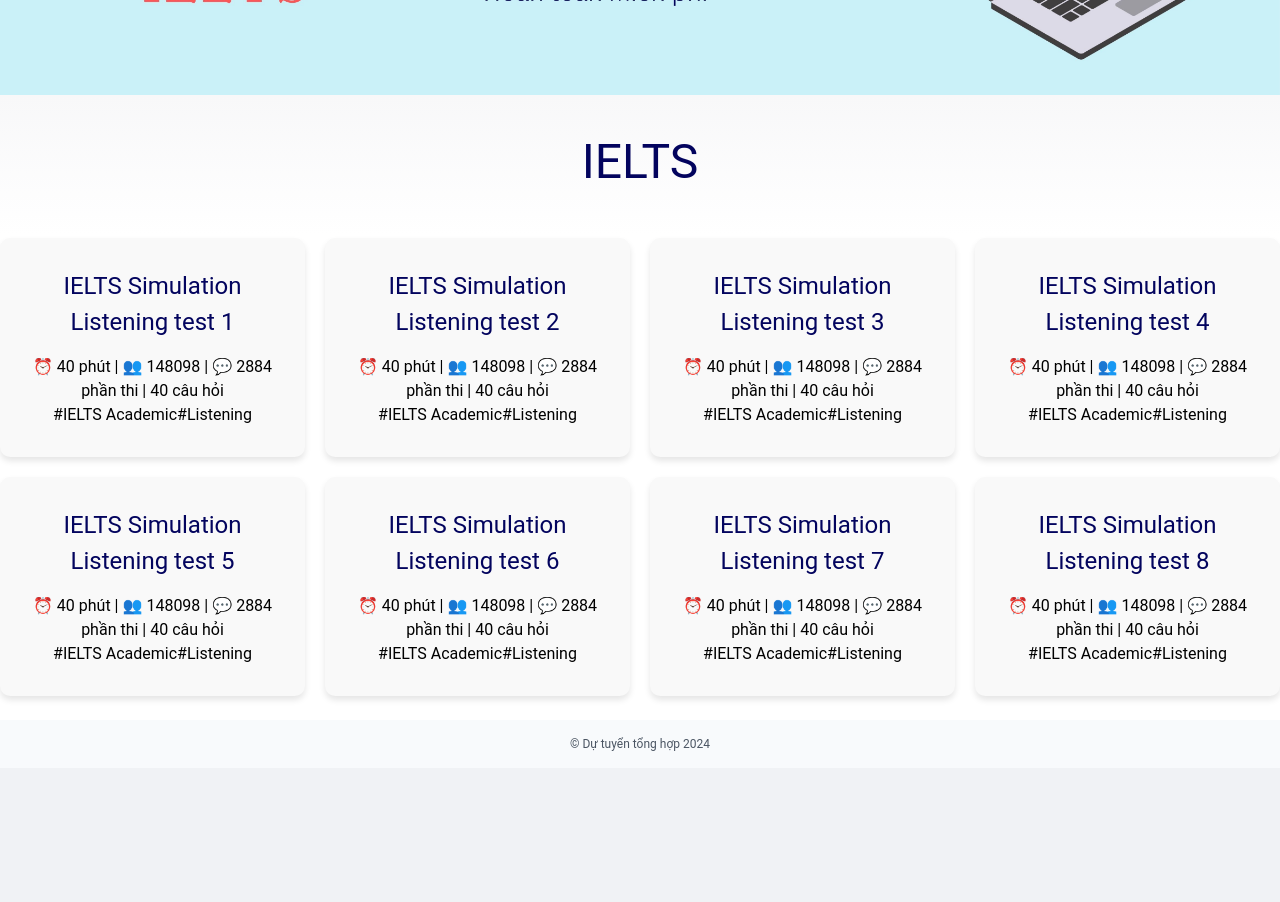
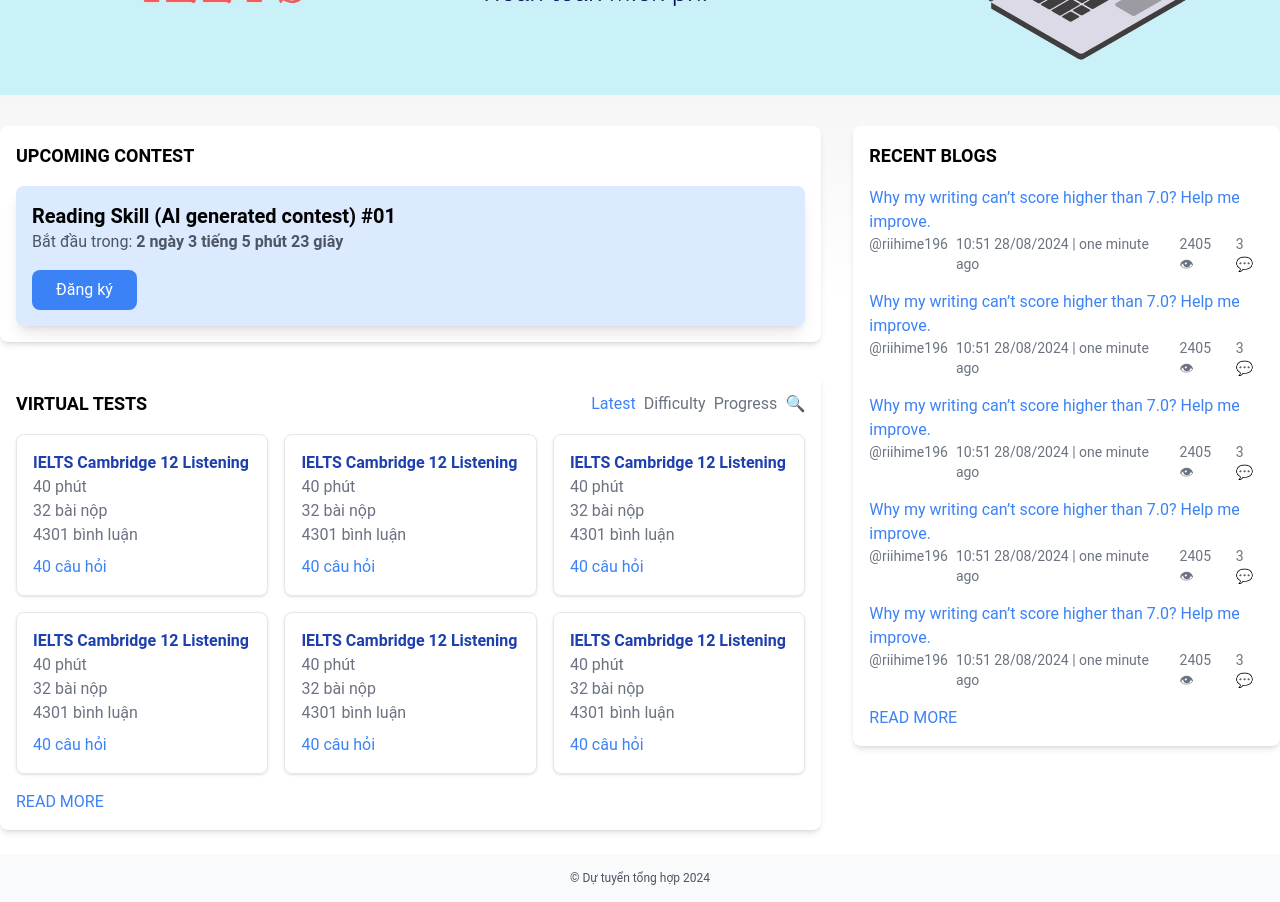
Before and after one commit to 0x2ee08/IELTS, a Next.js app in the folder frontend/: page / in a window 1280 px wide. Shown: the part 300-1202 px from the top of the page. Before the commit the page ends 1068 px from the top, so only its background shows below. Built offline with nearby package versions, Linux system fonts and the light colour scheme.

Commit message:
homepage

```diff
--- a/frontend/app/components/MainContent.tsx
+++ b/frontend/app/components/MainContent.tsx
@@ -5,138 +5,66 @@ import Link from 'next/link'
 
 const MainContent: React.FC = () => {
   return (
-      <div className="main-content">
-        <header className="header">
-          <h1>IELTS</h1>
-        </header>
-        <div className="skills-section">
-          <Link href ='/login'>
-          <div className="skill">
-          <div className="skill-card">
-                <h3>IELTS Simulation Listening test 1</h3>
-                <div className="details">
-                  <span>⏰ 40 phút | 👥 148098 | 💬 288</span>
-                  <span>4 phần thi | 40 câu hỏi</span>
+    <div className="flex flex-col lg:flex-row justify-between space-y-8 lg:space-y-0 lg:space-x-8 px-4 lg:px-0">
+    {/* Left Section: Upcoming Contest and Virtual Tests */}
+    <div className="flex-1 space-y-8">
+        {/* Upcoming Contest */}
+        <section className="bg-white p-4 rounded-lg shadow-md">
+            <h2 className="text-lg font-semibold">UPCOMING CONTEST</h2>
+            <div className="bg-blue-100 p-4 rounded-lg mt-4 shadow-lg">
+                <h3 className="font-bold text-xl">Reading Skill (AI generated contest) #01</h3>
+                <p className="text-gray-600">Bắt đầu trong: <span className="font-semibold">2 ngày 3 tiếng 5 phút 23 giây</span></p>
+                <button className="mt-4 px-6 py-2 bg-blue-500 text-white rounded-lg">Đăng ký</button>
             </div>
-                <div className="tags">
-                  <span className="tag">#IELTS Academic</span>
-                  <span className="tag">#Listening</span>
+        </section>
+
+        {/* Virtual Tests */}
+        <section className="bg-white p-4 rounded-lg shadow-md">
+            <div className="flex justify-between items-center">
+                <h2 className="text-lg font-semibold">VIRTUAL TESTS</h2>
+                <div className="flex space-x-2">
+                    <button className="text-blue-500">Latest</button>
+                    <button className="text-gray-500">Difficulty</button>
+                    <button className="text-gray-500">Progress</button>
+                    <button className="text-gray-500">&#128269;</button>
                 </div>
             </div>
+            <div className="grid grid-cols-1 sm:grid-cols-2 lg:grid-cols-3 gap-4 mt-4">
+                {/* Test Card */}
+                {Array(6).fill(0).map((_, index) => (
+                    <div key={index} className="border rounded-lg p-4 shadow hover:shadow-lg transition">
+                        <h3 className="font-semibold text-blue-800">IELTS Cambridge 12 Listening</h3>
+                        <p className="text-gray-500">40 phút</p>
+                        <p className="text-gray-500">32 bài nộp</p>
+                        <p className="text-gray-500">4301 bình luận</p>
+                        <p className="text-blue-500 mt-2">40 câu hỏi</p>
                     </div>
-          </Link>
+                ))}
+            </div>
+            <button className="mt-4 text-blue-500">READ MORE</button>
+        </section>
+    </div>
 
-          <Link href ='/login'>
-          <div className="skill">
-          <div className="skill-card">
-                <h3>IELTS Simulation Listening test 2</h3>
-                <div className="details">
-                  <span>⏰ 40 phút | 👥 148098 | 💬 288</span>
-                  <span>4 phần thi | 40 câu hỏi</span>
-                </div>
-                <div className="tags">
-                  <span className="tag">#IELTS Academic</span>
-                  <span className="tag">#Listening</span>
+    {/* Right Section: Recent Blogs */}
+    <aside className="w-full lg:w-1/3">
+        <section className="bg-white p-4 rounded-lg shadow-md">
+            <h2 className="text-lg font-semibold">RECENT BLOGS</h2>
+            <div className="space-y-4 mt-4">
+                {Array(5).fill(0).map((_, index) => (
+                    <div key={index} className="flex flex-col">
+                        <a href="#" className="text-blue-500 hover:underline">Why my writing can’t score higher than 7.0? Help me improve.</a>
+                        <div className="text-gray-500 text-sm flex space-x-2">
+                            <span>@riihime196</span>
+                            <span>10:51 28/08/2024 | one minute ago</span>
+                            <span>2405 &#128065;</span>
+                            <span>3 &#128172;</span>
                         </div>
                     </div>
+                ))}
             </div>
-          </Link>
-          <Link href ='/login'>
-          <div className="skill">
-          <div className="skill-card">
-                <h3>IELTS Simulation Listening test 3</h3>
-                <div className="details">
-                  <span>⏰ 40 phút | 👥 148098 | 💬 288</span>
-                  <span>4 phần thi | 40 câu hỏi</span>
-                </div>
-                <div className="tags">
-                  <span className="tag">#IELTS Academic</span>
-                  <span className="tag">#Listening</span>
-                </div>
-              </div>
-          </div>
-          </Link>
-
-          <Link href ='/login'>
-          <div className="skill">
-          <div className="skill-card">
-                <h3>IELTS Simulation Listening test 4</h3>
-                <div className="details">
-                  <span>⏰ 40 phút | 👥 148098 | 💬 288</span>
-                  <span>4 phần thi | 40 câu hỏi</span>
-                </div>
-                <div className="tags">
-                  <span className="tag">#IELTS Academic</span>
-                  <span className="tag">#Listening</span>
-                </div>
-              </div>
-          </div>
-          </Link>
-
-          <Link href ='/login'>
-          <div className="skill">
-          <div className="skill-card">
-                <h3>IELTS Simulation Listening test 5</h3>
-                <div className="details">
-                  <span>⏰ 40 phút | 👥 148098 | 💬 288</span>
-                  <span>4 phần thi | 40 câu hỏi</span>
-                </div>
-                <div className="tags">
-                  <span className="tag">#IELTS Academic</span>
-                  <span className="tag">#Listening</span>
-                </div>
-              </div>
-          </div>
-          </Link>
-
-          <Link href ='/login'>
-          <div className="skill">
-          <div className="skill-card">
-                <h3>IELTS Simulation Listening test 6</h3>
-                <div className="details">
-                  <span>⏰ 40 phút | 👥 148098 | 💬 288</span>
-                  <span>4 phần thi | 40 câu hỏi</span>
-                </div>
-                <div className="tags">
-                  <span className="tag">#IELTS Academic</span>
-                  <span className="tag">#Listening</span>
-                </div>
-              </div>
-          </div>
-          </Link>
-
-          <Link href='login'>
-          <div className="skill">
-          <div className="skill-card">
-                <h3>IELTS Simulation Listening test 7</h3>
-                <div className="details">
-                  <span>⏰ 40 phút | 👥 148098 | 💬 288</span>
-                  <span>4 phần thi | 40 câu hỏi</span>
-                </div>
-                <div className="tags">
-                  <span className="tag">#IELTS Academic</span>
-                  <span className="tag">#Listening</span>
-                </div>
-              </div>
-          </div>
-          </Link>
-
-          <Link href='login'>
-          <div className="skill">
-          <div className="skill-card">
-                <h3>IELTS Simulation Listening test 8</h3>
-                <div className="details">
-                  <span>⏰ 40 phút | 👥 148098 | 💬 288</span>
-                  <span>4 phần thi | 40 câu hỏi</span>
-                </div>
-                <div className="tags">
-                  <span className="tag">#IELTS Academic</span>
-                  <span className="tag">#Listening</span>
-                </div>
-              </div>
-          </div>
-          </Link>
-        </div>
+            <button className="mt-4 text-blue-500">READ MORE</button>
+        </section>
+    </aside>
 </div>
   );
 };
```
Lines whose indentation alone changed are shown as unchanged.
